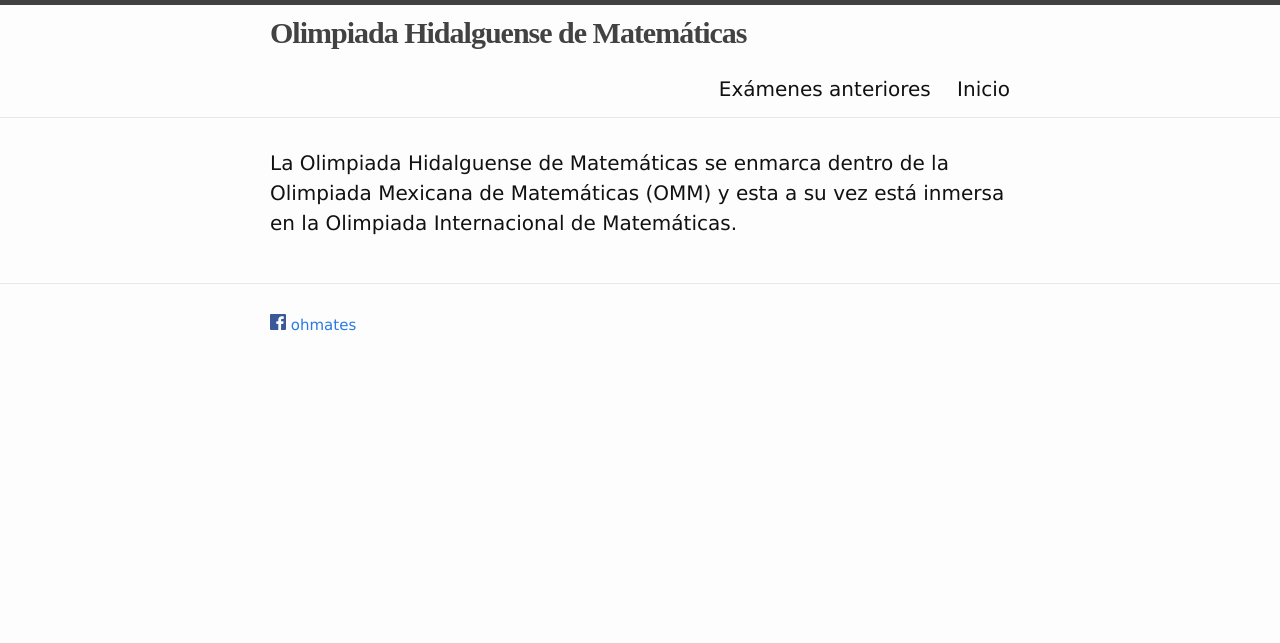
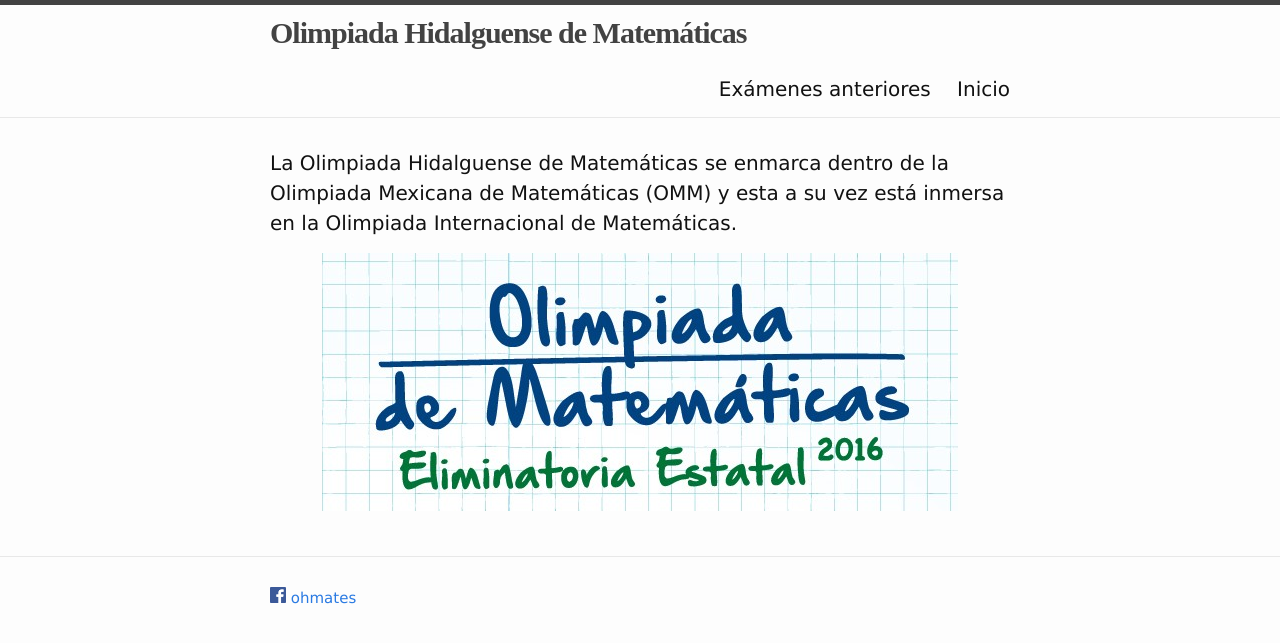
Before and after one commit to rvf0068/pagina-olimpiada, a Jekyll site: the page built from index.md, in a window 1280 px wide. Shown: the top 643 px of the page. Built offline with Jekyll 4.4.1, drawn with Linux system fonts in a browser that asks for light colours.

Commit message:
Imagen en página inicial

```diff
--- a/index.md
+++ b/index.md
@@ -10,3 +10,6 @@ categories:
 La Olimpiada Hidalguense de Matemáticas se enmarca dentro de la
 Olimpiada Mexicana de Matemáticas (OMM) y esta a su vez está inmersa
 en la Olimpiada Internacional de Matemáticas.
+
+{: .center}
+![img]({{ site.baseurl }}/images/oli.jpg)
--- a/paginas/index.org
+++ b/paginas/index.org
@@ -4,3 +4,5 @@
 La Olimpiada Hidalguense de Matemáticas se enmarca dentro de la
 Olimpiada Mexicana de Matemáticas (OMM) y esta a su vez está inmersa
 en la Olimpiada Internacional de Matemáticas.
+
+[[file:../images/oli.jpg]]
```
Also changed, not shown: images/oli.jpg (added).
